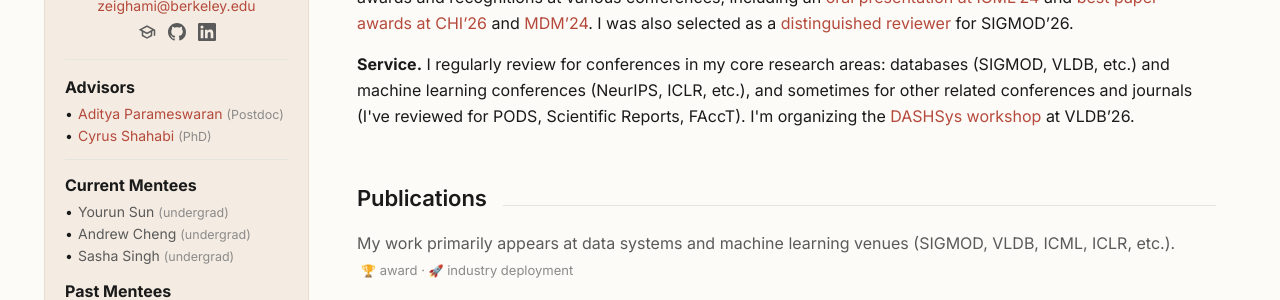
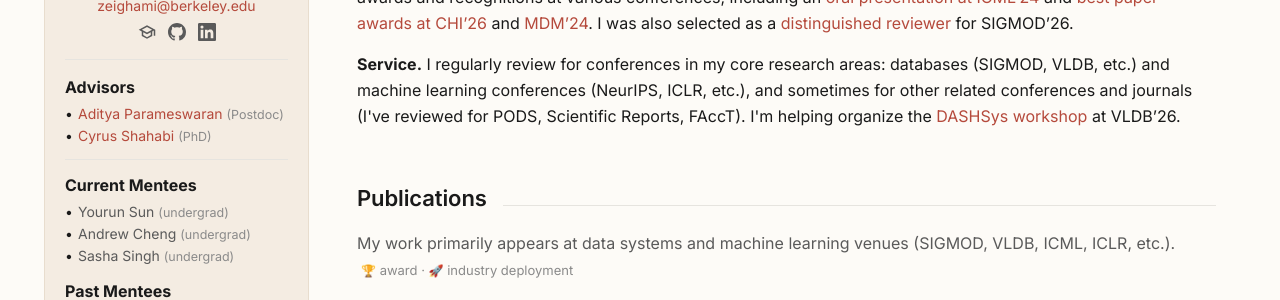
Before and after one commit to szeighami/szeighami.github.io, a Jekyll site: the page built from index.md, in a window 1280 px wide and 900 px high. Shown: the part 459-759 px from the top of the window. Built offline with Jekyll 4.4.1, drawn with Linux system fonts in a browser that asks for light colours.

Commit message:
Soften DASHSys workshop wording to "helping organize"
Co-Authored-By: Claude Opus 4.8 (1M context) <noreply@anthropic.com>

```diff
--- a/index.md
+++ b/index.md
@@ -58,7 +58,7 @@ layout: default
       <p>I'm a Postdoctoral Scholar at the University of California, Berkeley, advised by <a href="https://people.eecs.berkeley.edu/~adityagp/">Aditya Parameswaran</a>. I received my PhD from the University of Southern California, advised by <a href="https://infolab.usc.edu/Shahabi/index.html">Cyrus Shahabi</a>.</p>
       <p><b>Research.</b> My research broadly focuses on building accurate, reliable, and efficient data and AI systems. These days I'm excited about using AI agents to reliably and efficiently perform high-level data tasks on heterogeneous data (including both structured and unstructured data sources): figuring out what tools they need, ensuring databases support them efficiently, and designing methods to improve their reliability and enable verification.</p>
       <p><b>Impact and Recognition.</b> My work has been deployed in systems such as <a href="https://developers.llamaindex.ai/python/examples/finetuning/embeddings/finetune_corpus_embedding/">LlamaIndex</a> and open-source projects such as <a href="https://github.com/ucbepic/docetl/tree/main/docetl/moar">DocETL</a>, and has inspired <a href="https://cloud.google.com/blog/products/data-analytics/more-than-100x-faster-and-cheaper-llm-powered-sql-queries-with-proxy-models?e=48754805">optimizations deployed in industry products</a>. My work has received multiple awards and recognitions at various conferences, including an <a href="#paper-icml24">oral presentation at ICML&rsquo;24</a> and <a href="#paper-chi26">best paper awards at CHI&rsquo;26</a> and <a href="#paper-mdm24">MDM&rsquo;24</a>. I was also selected as a <a href="https://2026.sigmod.org/sigmod_awards.shtml">distinguished reviewer</a> for SIGMOD&rsquo;26.</p>
-      <p><b>Service.</b> I regularly review for conferences in my core research areas: databases (SIGMOD, VLDB, etc.) and machine learning conferences (NeurIPS, ICLR, etc.), and sometimes for other related conferences and journals (I've reviewed for PODS, Scientific Reports, FAccT). I'm organizing the <a href="https://dashsys-workshop-vldb.github.io/index.html#home">DASHSys workshop</a> at VLDB&rsquo;26.</p>
+      <p><b>Service.</b> I regularly review for conferences in my core research areas: databases (SIGMOD, VLDB, etc.) and machine learning conferences (NeurIPS, ICLR, etc.), and sometimes for other related conferences and journals (I've reviewed for PODS, Scientific Reports, FAccT). I'm helping organize the <a href="https://dashsys-workshop-vldb.github.io/index.html#home">DASHSys workshop</a> at VLDB&rsquo;26.</p>
       <!-- <p class="placeholder-text"><b>Other Facts.</b> Placeholder: a short paragraph with background &mdash; where you grew up, undergrad, hobbies, or anything else worth knowing.</p> -->
     </div>
 
```
